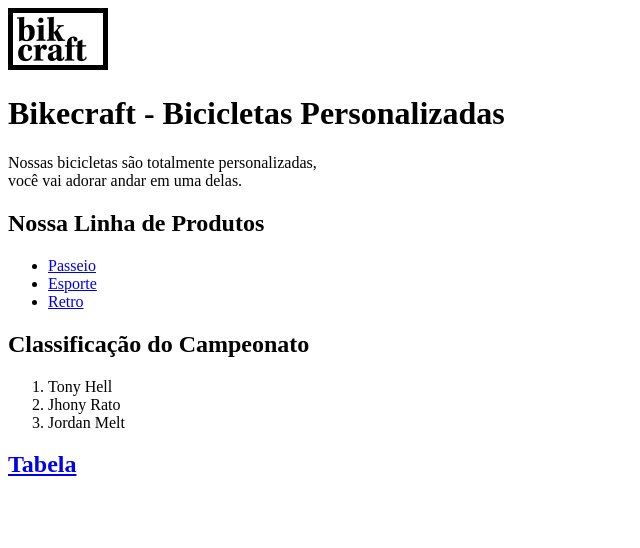
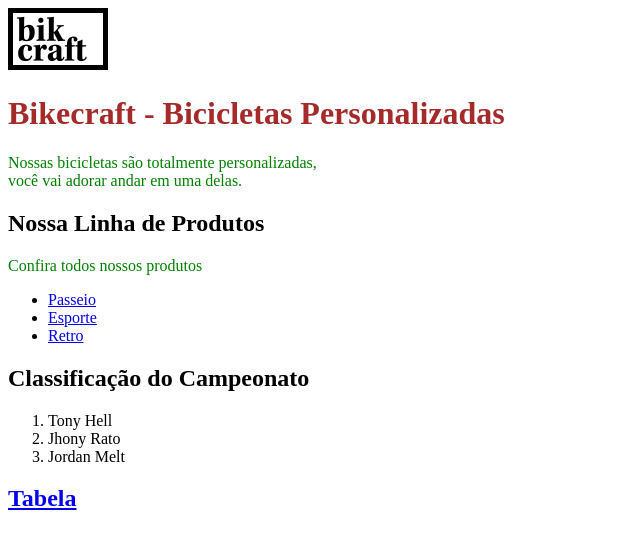
Before and after one commit to r47jose/basicocodigo, a plain HTML site: page principais-tags-02/index.html in a window 1280 px wide. Shown: the whole page, without its empty margins (0-640 px from the left). Drawn offline with Linux system fonts and the light colour scheme.

Commit message:
Introducao css

```diff
--- a/principais-tags-02/index.html
+++ b/principais-tags-02/index.html
@@ -6,6 +6,10 @@
   <meta http-equiv="X-UA-Compatible" content="IE=edge">
   <meta name="viewport" content="width=device-width, initial-scale=1.0">
   <title>Bikcraft</title>
+
+  <link rel="stylesheet" href="style.css">
+
+
 </head>
 
 <body>
@@ -27,6 +31,7 @@ consideradas elementos nulos
   que a maioria das quebras de linha devem ser ocasionadas pelo tamanho
   da caixa definido no CSS -->
   <h2>Nossa Linha de Produtos</h2>
+  <p>Confira todos nossos produtos</p>
   <ul>
     <li><a href="passeio.html">Passeio</a></li>
     <li><a href="esporte.html">Esporte</a></li>
--- /dev/null
+++ b/principais-tags-02/style.css
@@ -0,0 +1,6 @@
+p {
+  color: green;
+}
+h1 {
+  color: brown;
+}
```
Also changed, not shown: estrutura.html (renamed from index.html).
